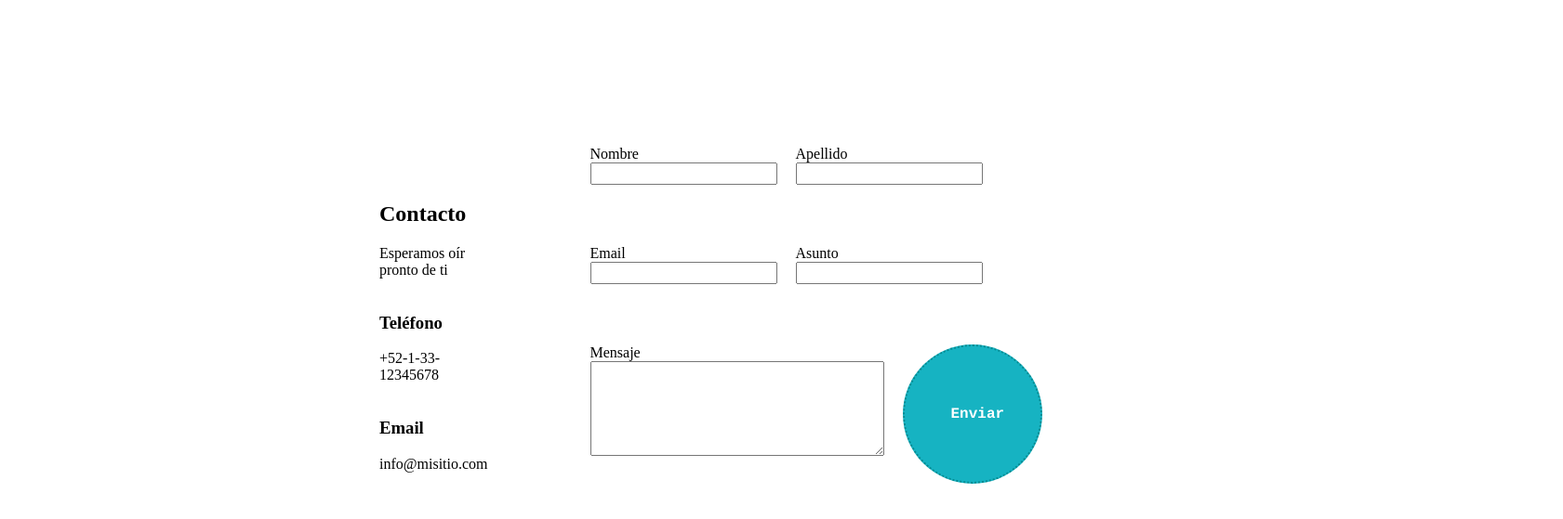
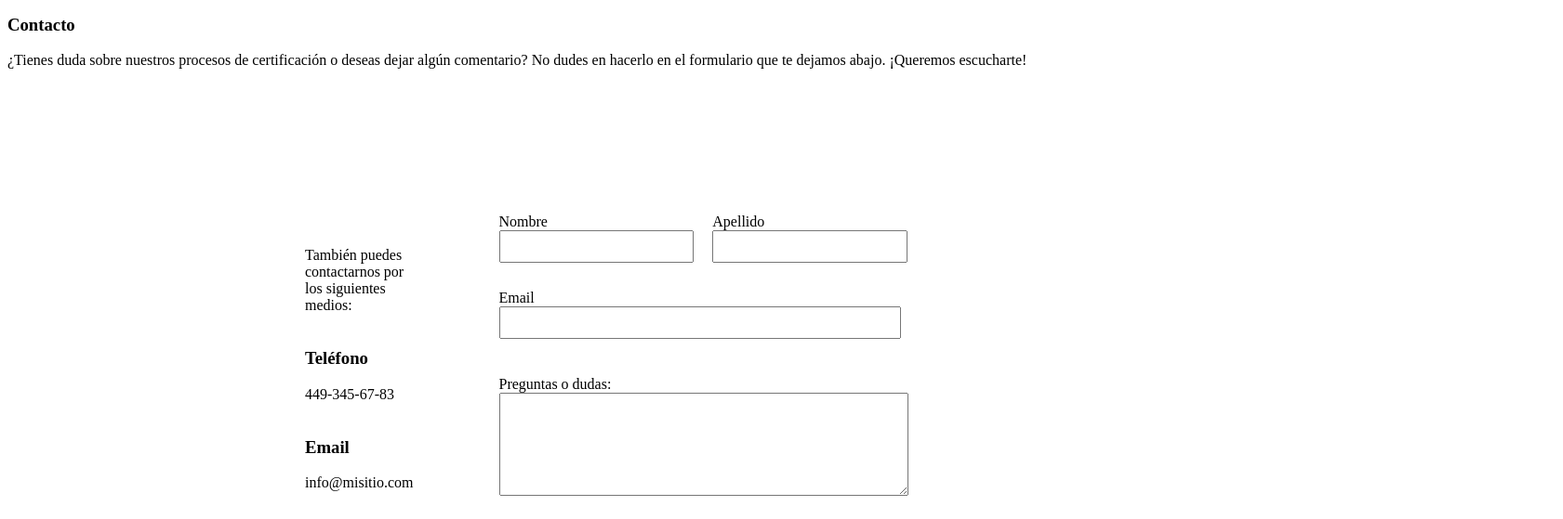
Before and after one commit to JoelNarvaez/ExamenWebParcial2, a plain HTML site: page Front-end/contacto.html in a window 1280 px wide. Shown: the part 96-655 px from the top of the page at 93% size, 1681 px wide, since content can reach past the window. Drawn offline with Linux system fonts and the light colour scheme.

Commit message:
Envío de información del formulario del Contacto desde el front hacia el back

```diff
--- a/Back-end/routes/auth.routes.js
+++ b/Back-end/routes/auth.routes.js
@@ -2,11 +2,13 @@ const express = require("express");
 const { login, logout, getProfile} = require("../controllers/auth.controller");
 const { verifyToken } = require("../middleware/auth.middleware");
 const { startCertificacion, payment, checarExamen, submit} = require("../controllers/auth.controller");
+const { contacto } = require("../controllers/auth.controller");
 
 const router = express.Router();
 
 // Ruta pública: POST /api/login
 router.post("/login", login);
+router.post("/contacto", contacto);
 
 // Rutas protegidas (requieren token)
 // POST /api/logout - Cerrar sesión
--- a/Front-end/contacto.html
+++ b/Front-end/contacto.html
@@ -34,20 +34,21 @@
     <!-- Formulario de contacto -->
     <main>
         <section class="contacto-section">
+            <h3>Contacto</h3>
+            <p> ¿Tienes duda sobre nuestros procesos de certificación o deseas dejar algún comentario? No dudes en hacerlo en el formulario que te dejamos abajo. ¡Queremos escucharte!</p>
             <div class="contacto-container">
                 <div class="contacto-content">
-                <h2>Contacto</h2>
-                <p>Esperamos oír pronto de ti <br> <br> </p>
+                    <p>También puedes contactarnos por los siguientes medios: <br> <br> </p>
                     <h3>Teléfono</h3>
-                <p>+52-1-33-12345678 <br> <br> </p>
+                    <p>449-345-67-83 <br> <br> </p>
                     <h3>Email</h3>
                     <p>info@misitio.com<br> <br> </p>
                 </div>
-            <form class="contacto-form">
+                <form id="contacto-formulario" class="contacto-form">
                     <div class="form-row1">
                         <div>
                             <label for="nombre">Nombre</label><br>
-                        <input type="text" id="nombre" name="" required><br>
+                            <input type="text" id="nombre"  name="" required><br>
                         </div>
                         <div>
                             <label for="apellido">Apellido</label><br>
@@ -58,23 +59,18 @@
                     <div class="form-row2">
                         <div>
                             <label for="email">Email</label><br>
-                        <input type="text" id="email" name="" required><br>
-                    </div>
-
-                    <div>
-                        <label for="asunto">Asunto</label><br>
-                        <input type="text" id="asunto" name="" required>
+                            <input type="text" id="email"  name=""  required ><br>
                         </div>
 
                     </div>
                     <div class="form-row3">
                         <div>
-                        <label for="mensaje">Mensaje</label><br>
-                        <textarea id="mensaje" rows="5" cols="30" required></textarea>
+                            <label for="mensaje">Preguntas o dudas:</label><br>
+                            <textarea id="mensaje" rows="5" cols="42" required></textarea>
                         </div>
-                    <div>
-                        <button type="submit" onclick="alert('Información enviada')">Enviar</button>
                     </div>
+                    <div class="form-row4">
+                            <button type="submit">Enviar</button>
                     </div>
                 </form>
 
@@ -123,6 +119,6 @@
     </footer>
 
 
-    <script src="js/app.js"></script>
+    <script src="js/contacto.js"></script>
 </body>
 </html>
--- a/Front-end/css/estilos.css
+++ b/Front-end/css/estilos.css
@@ -259,51 +259,65 @@ gap: 15px;                     /* Espacio entre los enlaces */
 /* Formulario de contacto */
 .contacto-container {
    display:flex;
-   gap:50px;
+   gap:2rem;
 }
 
 .contacto-content{
     flex:1;
     justify-content: center;
     align-items: center;
-    padding-top: 200px;
-    padding-left: 400px;
+    padding-top: 10rem;
+    padding-left: 20rem;
 }
 
 .contacto-form{
-    flex:1;
     display: flex;
     flex-direction: column;
-    padding-top: 100px;
-    padding-right: 500px;
-
+    padding-top: 5rem;
+    padding-right: 31rem;
 }
 
-.form-row1, .form-row2{
+.form-row1{
     display: flex;
     flex:1;
-    gap: 20px;
-    padding:60px;
+    gap: 1.25rem;
+    padding:3.75rem;
     padding-bottom: 5px;
 }
 
+.form-row2{
+    padding-left:3.75rem;
+    padding-top: 1.5rem;
+    padding-bottom: 1.5rem;
+    width:100px;
+}
+#email {
+  width: 26rem;
+  font-family: Courier;
+  font-size: 1rem;
+}
+.form-row2 input, .form-row1 input{
+  padding: 0.4rem;
+}
 .form-row3{
     display: flex;
     gap:20px;
-    padding:60px;
+    padding-left:3.75rem;
+    padding-top: 1rem;
+    padding-bottom: 1.5rem;
 }
 .form-row3 textarea{
     flex: 2;
     font-family: Courier;
     font-size: 1rem;
-    padding: 5px;
+    padding: 0.6rem;
+
 }
-.form-row3 button{
+.form-row4 button{
     flex:1;
-    padding: 50px;
-    width: 150px;
-    height: 150px;
-    border-radius: 50%;
+    padding: 1rem;
+    width: 8rem;
+    border-radius: 8px;
     color: white;
     background-color: rgb(22, 179, 194);
     border-color: rgb(5, 138, 145);
@@ -311,6 +325,11 @@ gap: 15px;                     /* Espacio entre los enlaces */
     font-family: Courier;
     font-size: 1rem;
     border-style: dotted;
+}
+.form-row4{
+    padding-left:12rem;
+    padding-top: 1rem;
+    padding-bottom: 1.5rem;
 }
 
 .form-row1 input{
--- /dev/null
+++ b/Front-end/js/contacto.js
@@ -0,0 +1,29 @@
+document.getElementById("contacto-formulario").addEventListener("submit", async (e) => {
+  e.preventDefault(); // evita que se recargue la página
+
+  const datos = {
+    nombre: document.getElementById("nombre").value,
+    apellido: document.getElementById("apellido").value,
+    email: document.getElementById("email").value,
+    mensaje: document.getElementById("mensaje").value
+  };
+
+  try {
+    const respuesta = await fetch("http://localhost:3000/api/contacto", {
+      method: "POST",
+      headers: { "Content-Type": "application/json" },
+      body: JSON.stringify(datos)
+    });
+
+
+
+    if (respuesta.ok) {
+      alert("Mensaje enviado");
+      document.getElementById("contacto-formulario").reset();
+    } else {
+      alert("Error al enviar el mensaje");
+    }
+  } catch (err) {
+    console.error("Error:", err);
+  }
+});
```
Also changed, not shown: Back-end/controllers/auth.controller.js (+29 -0 lines). Lines whose indentation alone changed are shown as unchanged.
